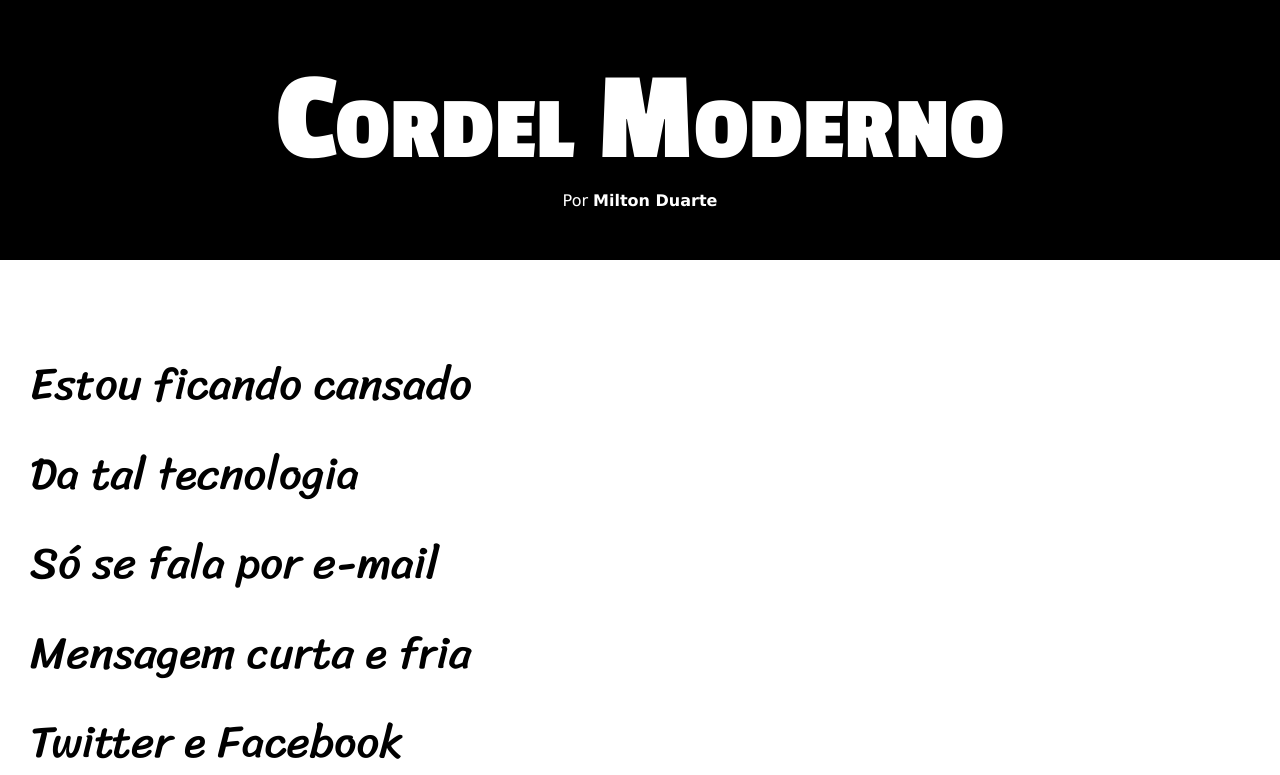
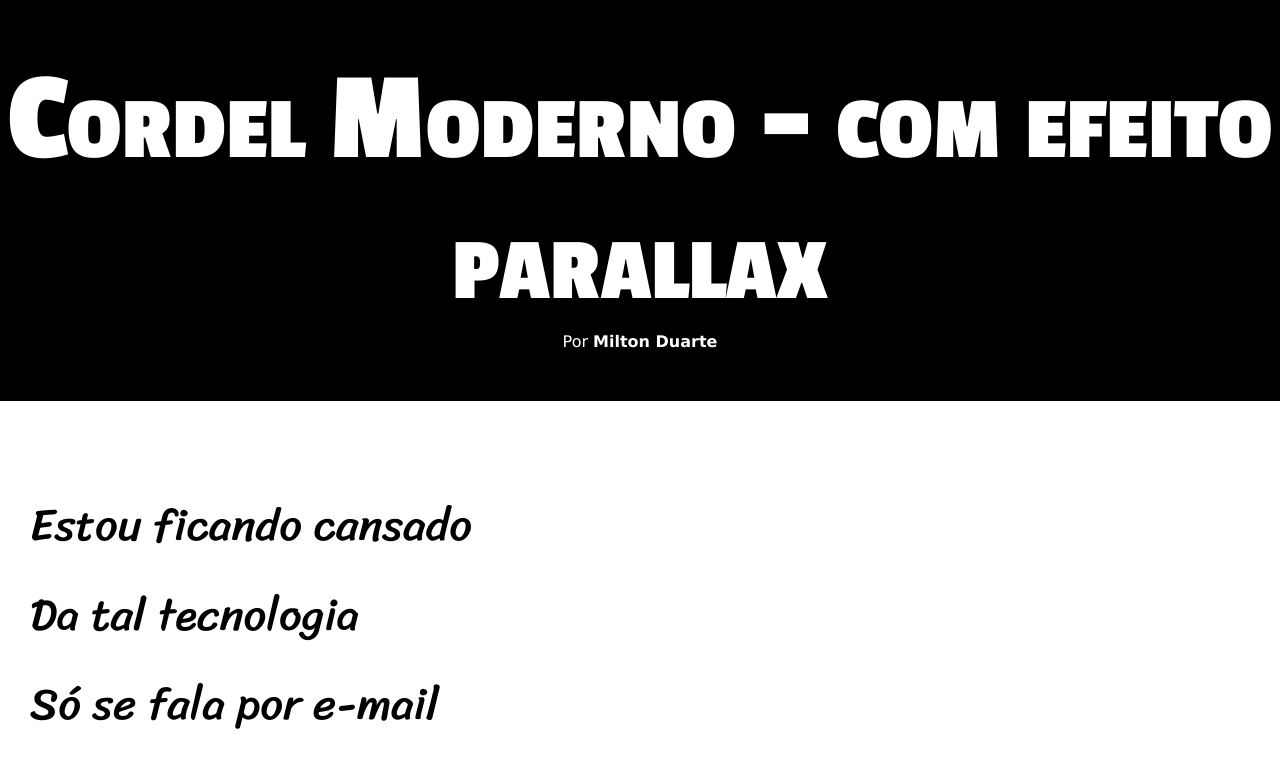
Before and after one commit to Gabriel223-stack/HTML-CSS, a plain HTML site: page desafios/dprojetocordel/cordel.html in a window 1280 px wide. Shown: the top 775 px of the page. Drawn offline with Linux system fonts and the light colour scheme.

Commit message:
atualizando...

```diff
--- a/desafios/dprojetocordel/cordel.html
+++ b/desafios/dprojetocordel/cordel.html
@@ -8,7 +8,7 @@
 </head>
 <body>
     <header>
-        <h1>Cordel Moderno</h1>
+        <h1>Cordel Moderno - com efeito parallax</h1>
         <p>Por <a href="https://www.recantodasletras.com.br/poesias/3186743" target="_blank">Milton Duarte</a></p>
     </header>
 <main>
```
